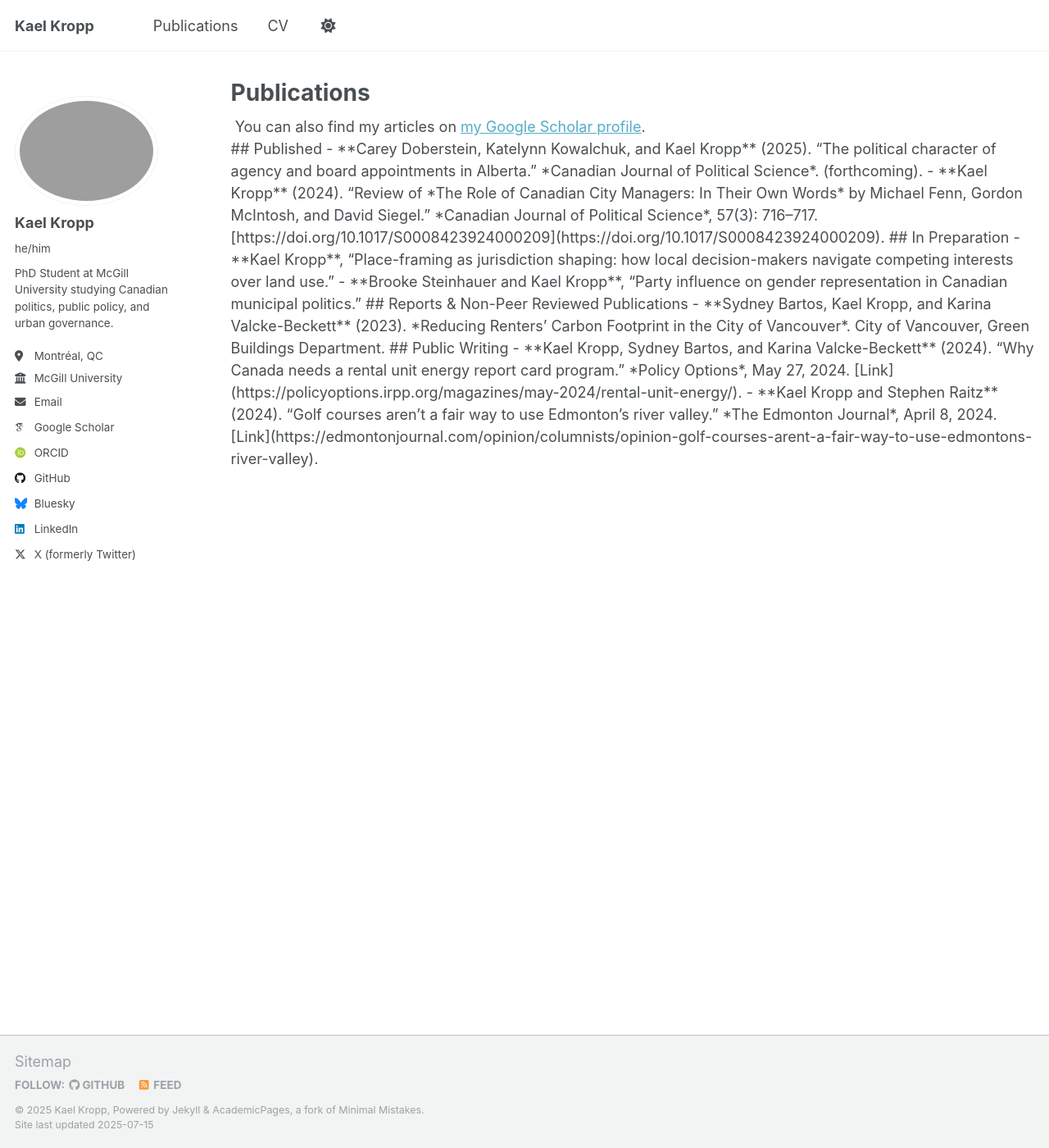
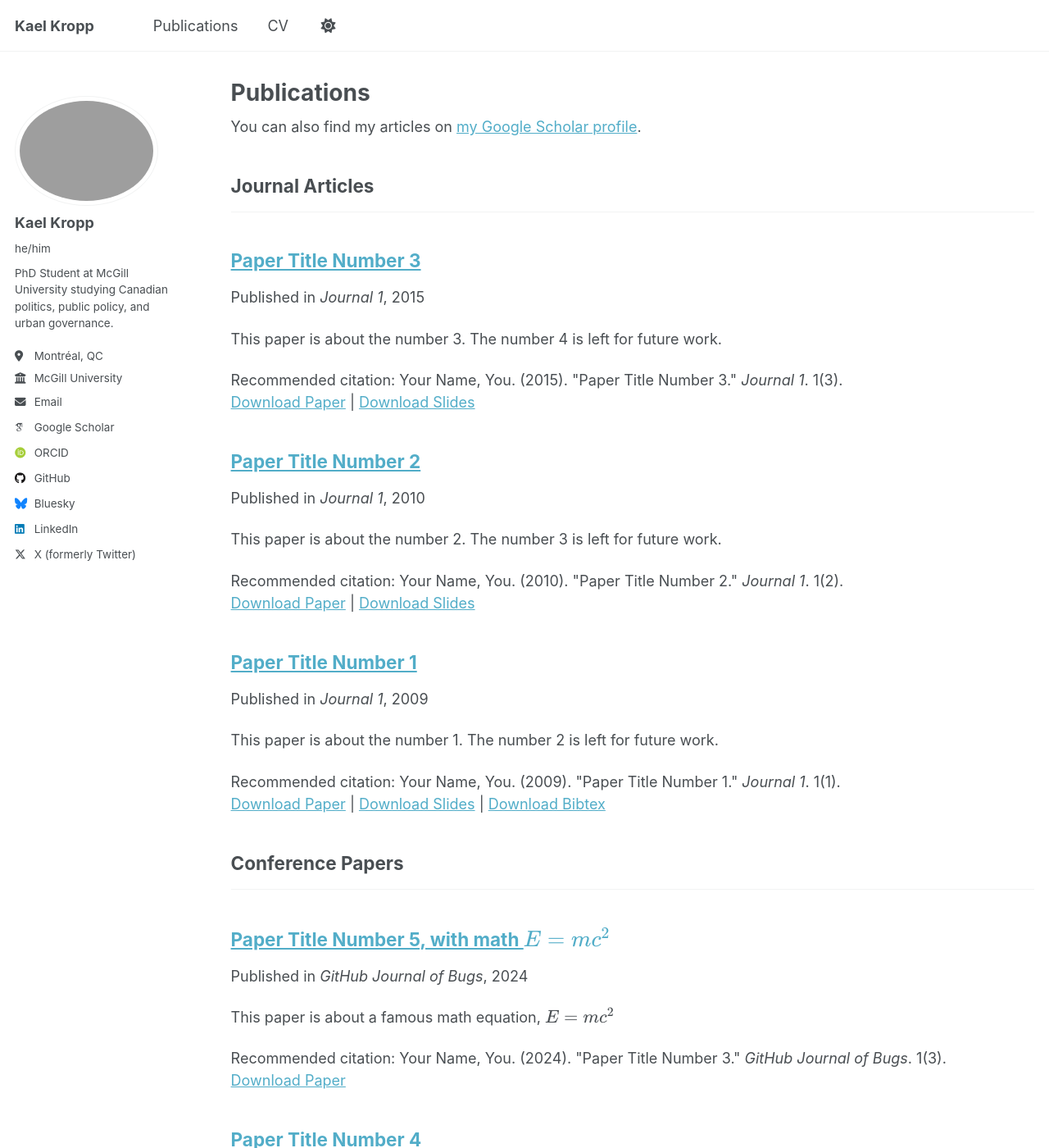
Before and after one commit to kaelkropp/kaelkropp.github.io, a Jekyll site: the page built from _pages/publications.html, in a window 1280 px wide and 1400 px high. Shown: the whole window at 82% size. Built offline with Jekyll 4.4.1, drawn with Linux system fonts in a browser that asks for light colours; some web fonts are replaced; a script that is not in the unit is left out; some of the changed text lies outside the part shown.

Commit message:
Update publications.html
Fixing the publications mishap...

```diff
--- a/_pages/publications.html
+++ b/_pages/publications.html
@@ -6,31 +6,28 @@ author_profile: true
 ---
 
 {% if site.author.googlescholar %}
-<div class="wordwrap">
-You can also find my articles on <a href="{{site.author.googlescholar}}">my Google Scholar profile</a>.
-</div>
+  <div class="wordwrap">You can also find my articles on <a href="{{site.author.googlescholar}}">my Google Scholar profile</a>.</div>
 {% endif %}
 
 {% include base_path %}
 
-## Published
-
-- **Carey Doberstein, Katelynn Kowalchuk, and Kael Kropp** (2025). “The political character of agency and board appointments in Alberta.” *Canadian Journal of Political Science*. (forthcoming).
-
-- **Kael Kropp** (2024). “Review of *The Role of Canadian City Managers: In Their Own Words* by Michael Fenn, Gordon McIntosh, and David Siegel.” *Canadian Journal of Political Science*, 57(3): 716–717. [https://doi.org/10.1017/S0008423924000209](https://doi.org/10.1017/S0008423924000209).
-
-## In Preparation
-
-- **Kael Kropp**, “Place-framing as jurisdiction shaping: how local decision-makers navigate competing interests over land use.”
-
-- **Brooke Steinhauer and Kael Kropp**, “Party influence on gender representation in Canadian municipal politics.”
-
-## Reports & Non-Peer Reviewed Publications
-
-- **Sydney Bartos, Kael Kropp, and Karina Valcke-Beckett** (2023). *Reducing Renters’ Carbon Footprint in the City of Vancouver*. City of Vancouver, Green Buildings Department.
-
-## Public Writing
-
-- **Kael Kropp, Sydney Bartos, and Karina Valcke-Beckett** (2024). “Why Canada needs a rental unit energy report card program.” *Policy Options*, May 27, 2024. [Link](https://policyoptions.irpp.org/magazines/may-2024/rental-unit-energy/).
-
-- **Kael Kropp and Stephen Raitz** (2024). “Golf courses aren’t a fair way to use Edmonton’s river valley.” *The Edmonton Journal*, April 8, 2024. [Link](https://edmontonjournal.com/opinion/columnists/opinion-golf-courses-arent-a-fair-way-to-use-edmontons-river-valley).
+<!-- New style rendering if publication categories are defined -->
+{% if site.publication_category %}
+  {% for category in site.publication_category  %}
+    {% assign title_shown = false %}
+    {% for post in site.publications reversed %}
+      {% if post.category != category[0] %}
+        {% continue %}
+      {% endif %}
+      {% unless title_shown %}
+        <h2>{{ category[1].title }}</h2><hr />
+        {% assign title_shown = true %}
+      {% endunless %}
+      {% include archive-single.html %}
+    {% endfor %}
+  {% endfor %}
+{% else %}
+  {% for post in site.publications reversed %}
+    {% include archive-single.html %}
+  {% endfor %}
+{% endif %}
```
